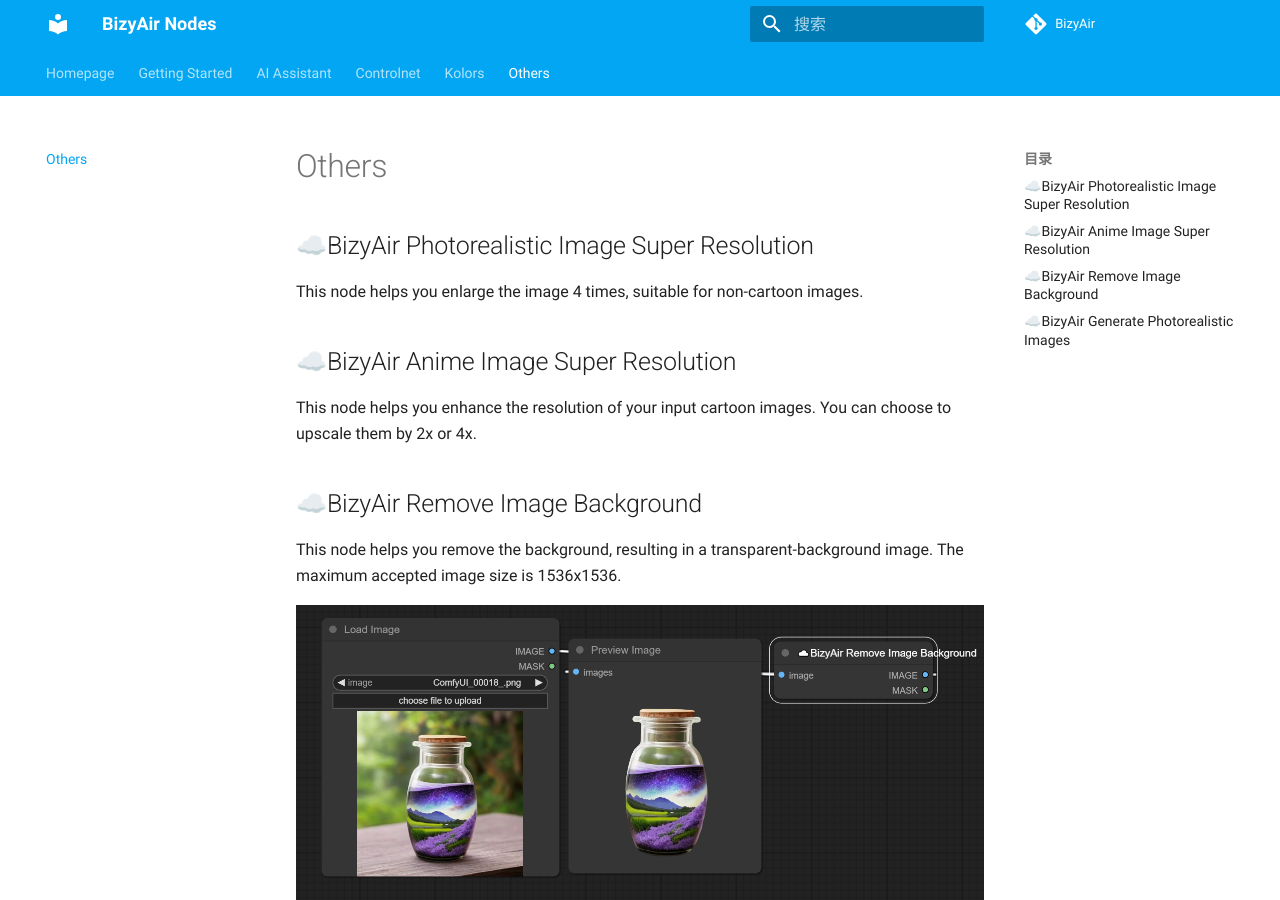
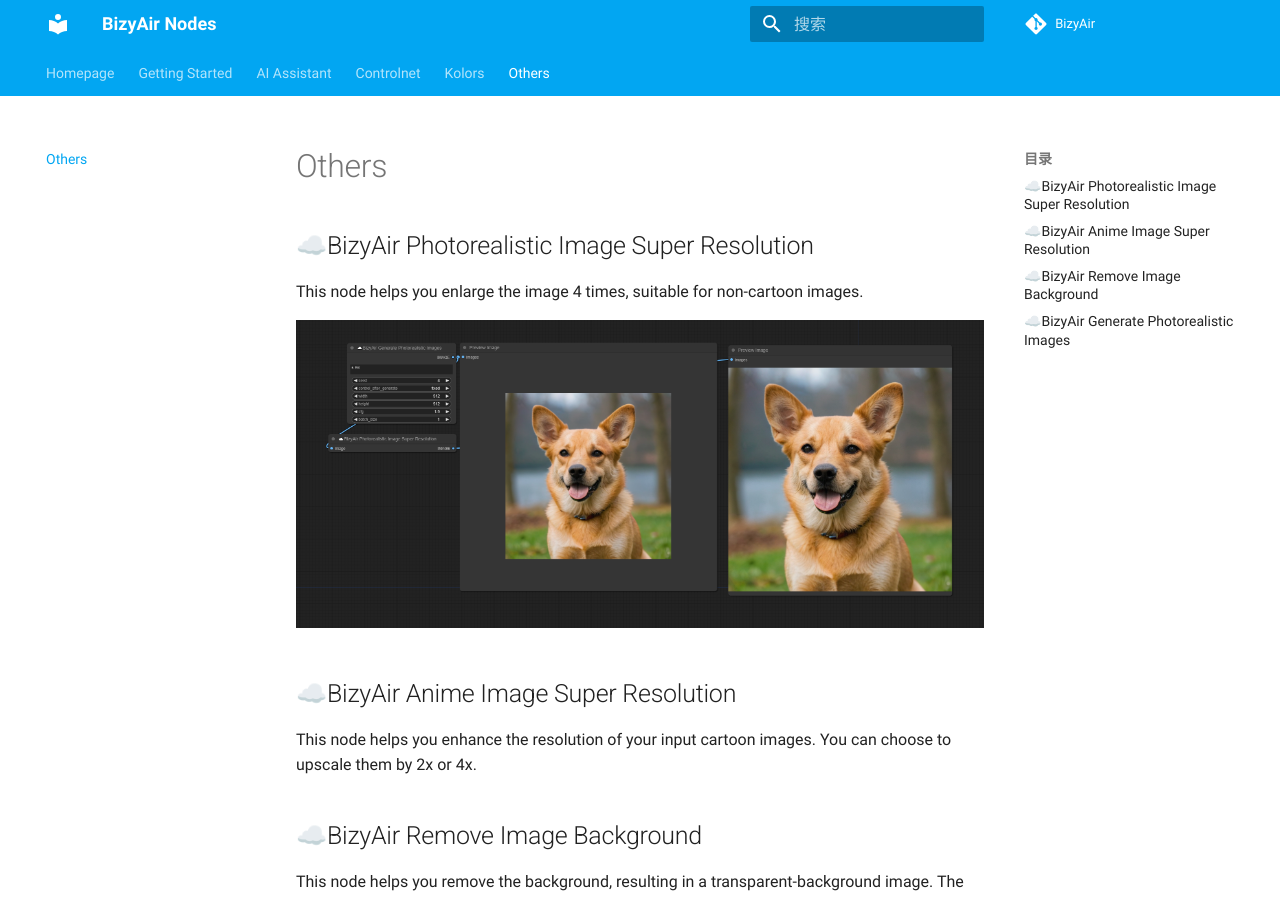
Before and after one commit to siliconflow/BizyAir, an MkDocs documentation site: the page built from docs/docs/others/index.md, in a window 1280 px wide and 900 px high. Built offline with MkDocs 1.6.1 and Material for MkDocs 9.7.7, drawn with Linux system fonts in a browser that asks for light colours; comment, search, counter and statistics services are not loaded.

Commit message:
refine docs

```diff
--- a/docs/docs/others/index.md
+++ b/docs/docs/others/index.md
@@ -1,6 +1,8 @@
 ## ☁️BizyAir Photorealistic Image Super Resolution
 
 This node helps you enlarge the image 4 times, suitable for non-cartoon images.
+
+![](./imgs/super-resolution.png)
 
 ## ☁️BizyAir Anime Image Super Resolution
 
```
Also changed, not shown: docs/docs/ksampler/introduce.md (added).
